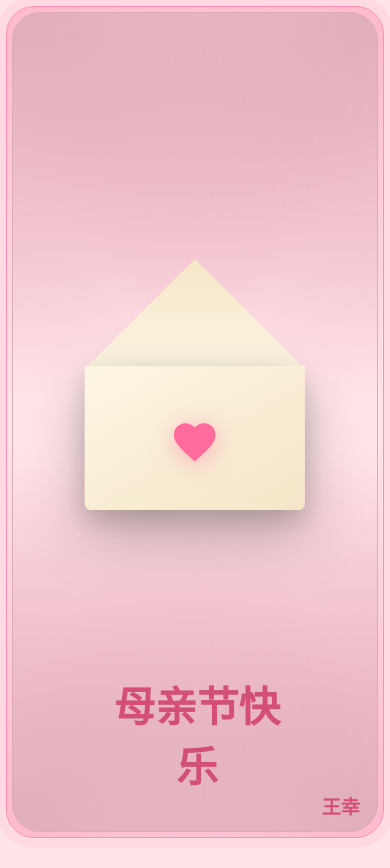
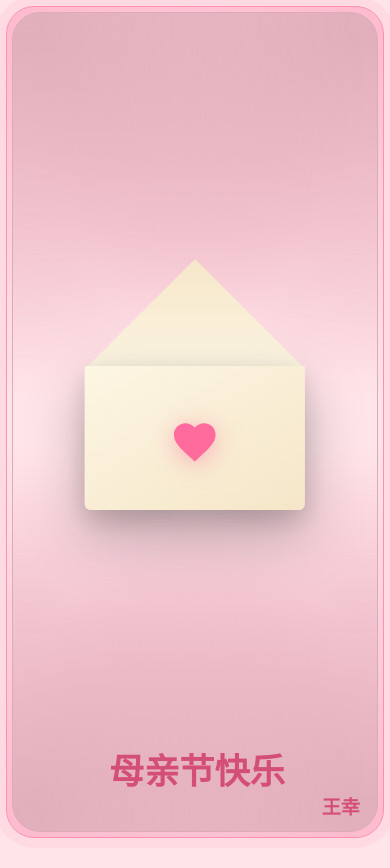
Before and after one commit to Bonheur-x/bonheur02, a plain HTML site: page Happy Mother's Day Bouquet.html in a window 390 px wide. Drawn offline with Linux system fonts and the light colour scheme.

Commit message:
thinking

```diff
--- a/Happy Mother's Day Bouquet.html
+++ b/Happy Mother's Day Bouquet.html
@@ -210,7 +210,7 @@
         margin-top: 20px;
       }
       .bottom-center {
-        font-size: 2.6rem;
+        font-size: 2.2rem;
         bottom: 30px;
         margin-bottom: 20px;
       }
```
